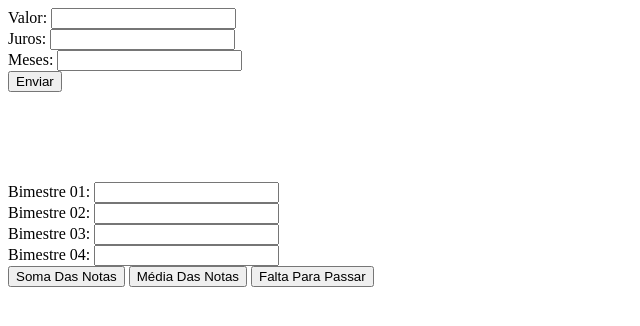
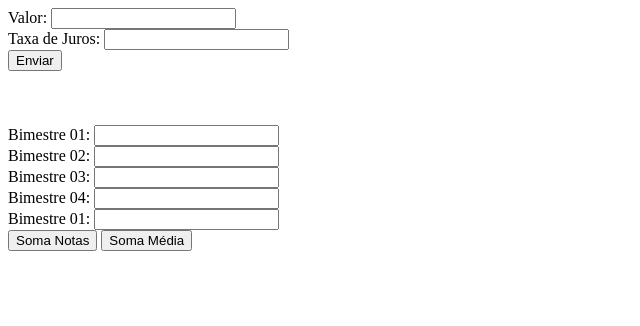
Before and after one commit to aluno88293/primeiroi_3t, a plain HTML site: page index.html in a window 1280 px wide. Shown: the whole page, without its empty margins (0-640 px from the left). Drawn offline with Linux system fonts and the light colour scheme.

Commit message:
Update index.html

```diff
--- a/index.html
+++ b/index.html
@@ -10,21 +10,23 @@
 </head>
 <body>
 
-    Valor: <input id="val" type="text"><br>
-    Juros: <input id="ju" type="text"><br>
-    Meses: <input id="mes" type="text"><br>
-    <button onclick="total()"> Enviar </button>
+Valor: <input id="valor" type="text"> <br>
+Taxa de Juros: <input id="juros" type="text"> <br>
+<button onclick="total()">Enviar</button>
 
-    <br><br><br><br>
-    <span id="resultado"></span><br><br>
-    Bimestre 01: <input id="b1" type="text"><br>
-    Bimestre 02: <input id="b2" type="text"><br>
-    Bimestre 03: <input id="b3" type="text"><br>
-    Bimestre 04: <input id="b4" type="text"><br>
+<br><br><br><br>
+<span id="resultado"></span>
+Bimestre 01: <input id="b1" type="text"> <br>
+Bimestre 02: <input id="b2" type="text"> <br>
+Bimestre 03: <input id="b3" type="text"> <br>
+Bimestre 04: <input id="b4" type="text"> <br>
+Bimestre 01: <input id="b1" type="text"> <br>
+<button onclick="soma()">Soma Notas</button>
+<button onclick="media()">Soma Média</button>
 
-<button onclick="soma()">Soma Das Notas</button>
-<button onclick="media()">Média Das Notas</button>
-<button onclick="falta()">Falta Para Passar</button>
+
+
+
 
 </body>
 </html>
```
